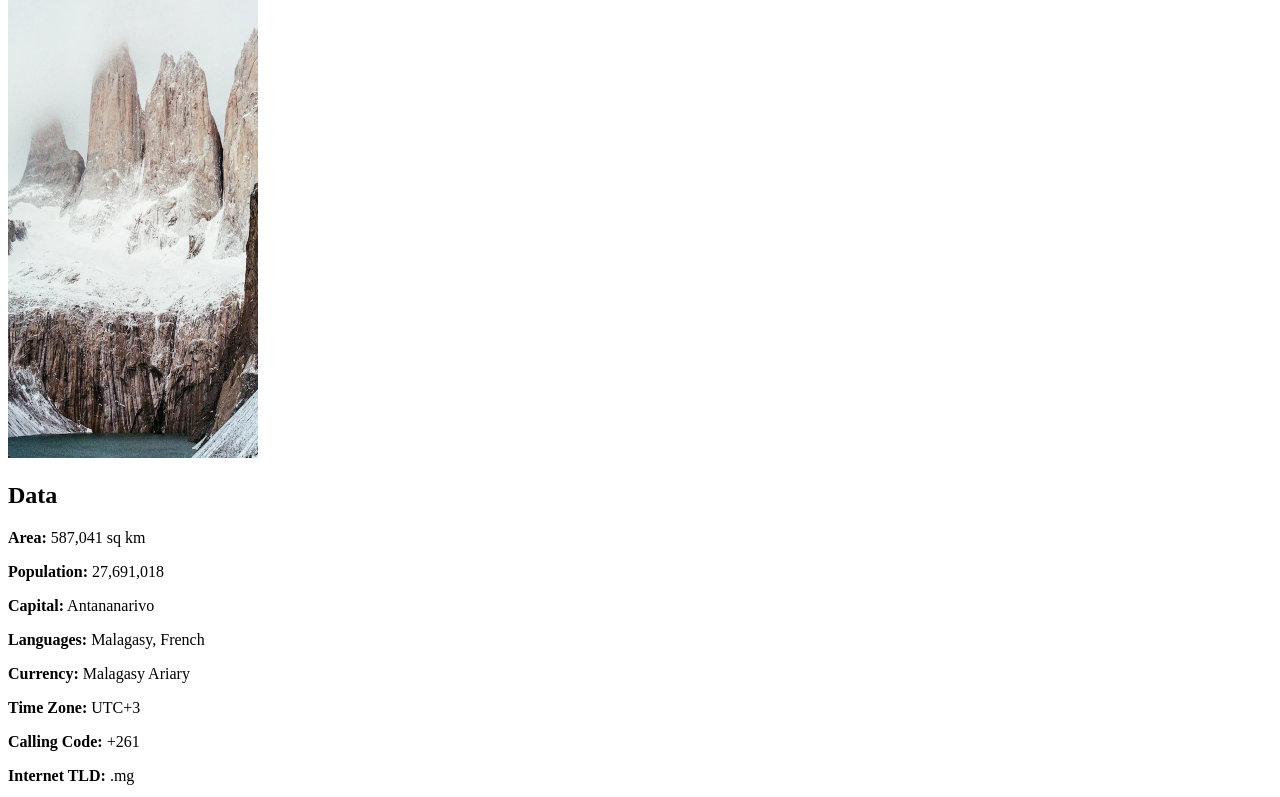
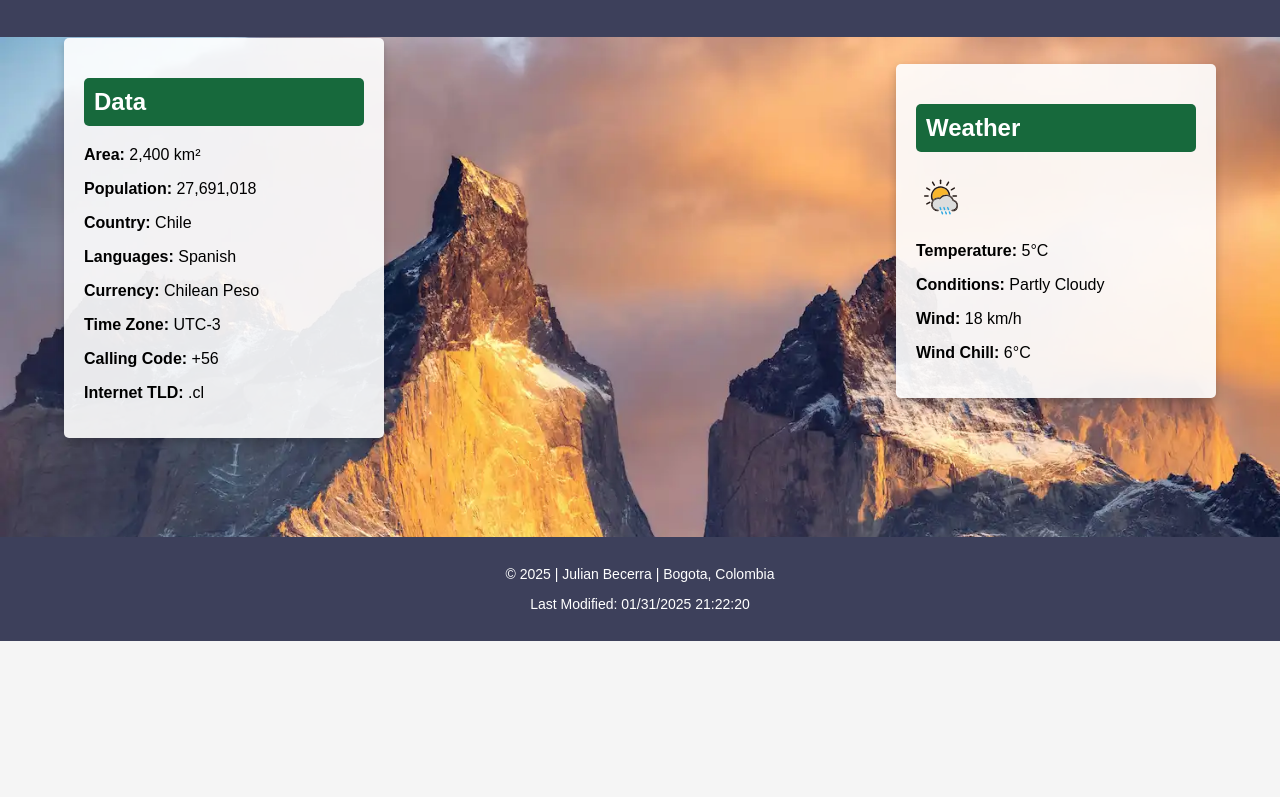
Before and after one commit to julianalfredobecerra/wdd131, a plain HTML site: page place.html in a window 1280 px wide. Shown: the part 122-919 px from the top of the page. After the commit the page ends 800 px from the top, so only its background shows below. Drawn offline with Linux system fonts and the light colour scheme.

Commit message:
almost there

```diff
--- a/place.html
+++ b/place.html
@@ -5,6 +5,7 @@
     <meta name="viewport" content="width=device-width, initial-scale=1.0">
     <title>Document</title>
     <link rel="stylesheet" href="styles/place.css">
+    <link rel="stylesheet" href="styles/place-large.css">
 </head>
 <body>
     <header>
@@ -12,29 +13,29 @@
     </header>
     <div class="hero">
         <picture>
-            <source srcset="images/hero-large.webp" media="min-width: 1000px">
-            <source srcset="images/hero-medium.webp" media="min-width: 500px">
+            <source srcset="images/hero-large.webp" media="(min-width: 1000px)">
+            <source srcset="images/hero-medium.webp" media="(min-width: 500px)">
             <img src="images/hero-small.webp" alt="Torres del Paine" width="250" height="500">
         </picture>
     </div>
     <section class="data">
         <h2>Data</h2>
-        <p><strong>Area:</strong> 587,041 sq km</p>
+        <p><strong>Area:</strong> 2,400 km²</p>
         <p><strong>Population:</strong> 27,691,018</p>
-        <p><strong>Capital:</strong> Antananarivo</p>
-        <p><strong>Languages:</strong> Malagasy, French</p>
-        <p><strong>Currency:</strong> Malagasy Ariary</p>
-        <p><strong>Time Zone:</strong> UTC+3</p>
-        <p><strong>Calling Code:</strong> +261</p>
-        <p><strong>Internet TLD:</strong> .mg</p>
+        <p><strong>Country:</strong> Chile</p>
+        <p><strong>Languages:</strong> Spanish</p>
+        <p><strong>Currency:</strong> Chilean Peso</p>
+        <p><strong>Time Zone:</strong> UTC-3</p>
+        <p><strong>Calling Code:</strong> +56</p>
+        <p><strong>Internet TLD:</strong> .cl</p>
     </section>
     <section class="weather">
         <h2>Weather</h2>
-        <img src="weather-icon.png" alt="Weather Icon">
-        <p><strong>Temperature:</strong> 10°C</p>
+        <img src="images/weather-icon.svg" alt="Weather Icon">
+        <p><strong>Temperature:</strong> 5°C</p>
         <p><strong>Conditions:</strong> Partly Cloudy</p>
-        <p><strong>Wind:</strong> 5 km/h</p>
-        <p><strong>Wind Chill:</strong> 9.8°C</p>
+        <p><strong>Wind:</strong> 18 km/h</p>
+        <p><strong>Wind Chill:</strong> 6°C</p>
     </section>
     <footer>
         <p> © <span id="currentyear"></span> | Julian Becerra | Bogota, Colombia</p>
--- a/styles/place-large.css
+++ b/styles/place-large.css
@@ -0,0 +1,44 @@
+@media screen and (min-width: 1000px) {
+    .hero {
+        position: relative;
+        width: 100%;
+        max-height: 500px;
+        overflow: hidden;
+    }
+
+    .data, .weather {
+        background: rgba(255, 255, 255, 0.9);
+        padding: 20px;
+        border-radius: 5px;
+        box-shadow: 0px 4px 8px rgba(0, 0, 0, 0.2);
+        text-align: left;
+        width: 280px;
+    }
+
+    .data h2, .weather h2 {
+        background-color: #17693c;
+        color: white;
+        font-weight: bold;
+        padding: 10px;
+        border-radius: 5px;
+    }
+
+    .data {
+        position: absolute;
+        top: 20%;
+        left: 5%;
+    }
+
+    .weather {
+        position: absolute;
+        bottom: 35%;
+        right: 5%;
+    }
+
+    footer {
+        background-color: #3d405b;
+        color: white;
+        padding: 15px;
+        font-size: 14px;
+    }
+}
--- a/styles/place.css
+++ b/styles/place.css
@@ -0,0 +1,47 @@
+body {
+    font-family: Arial, sans-serif;
+    background-color: #f5f5f5;
+    margin: 0;
+    padding: 0;
+    text-align: center;
+
+}
+header {
+    background-color: #3d405b;
+    color: white;
+    padding: 20px;
+    font-size: 24px;
+}
+
+.hero {
+    width: 100%;
+    height: auto;
+}
+
+.hero picture {
+    display: block;
+    width: 100%;
+    max-height: 500px;
+    text-align: center;
+}
+
+.hero img {
+    width: 100%;
+    height: auto;
+}
+
+section {
+    padding: 15px;
+}
+
+.weather img {
+    width: 50px;
+    height: auto;
+}
+
+footer {
+    background-color: #3d405b;
+    color: white;
+    padding: 10px;
+    font-size: 12px;
+}
```
Also changed, not shown: images/weather-icon.svg (added).
